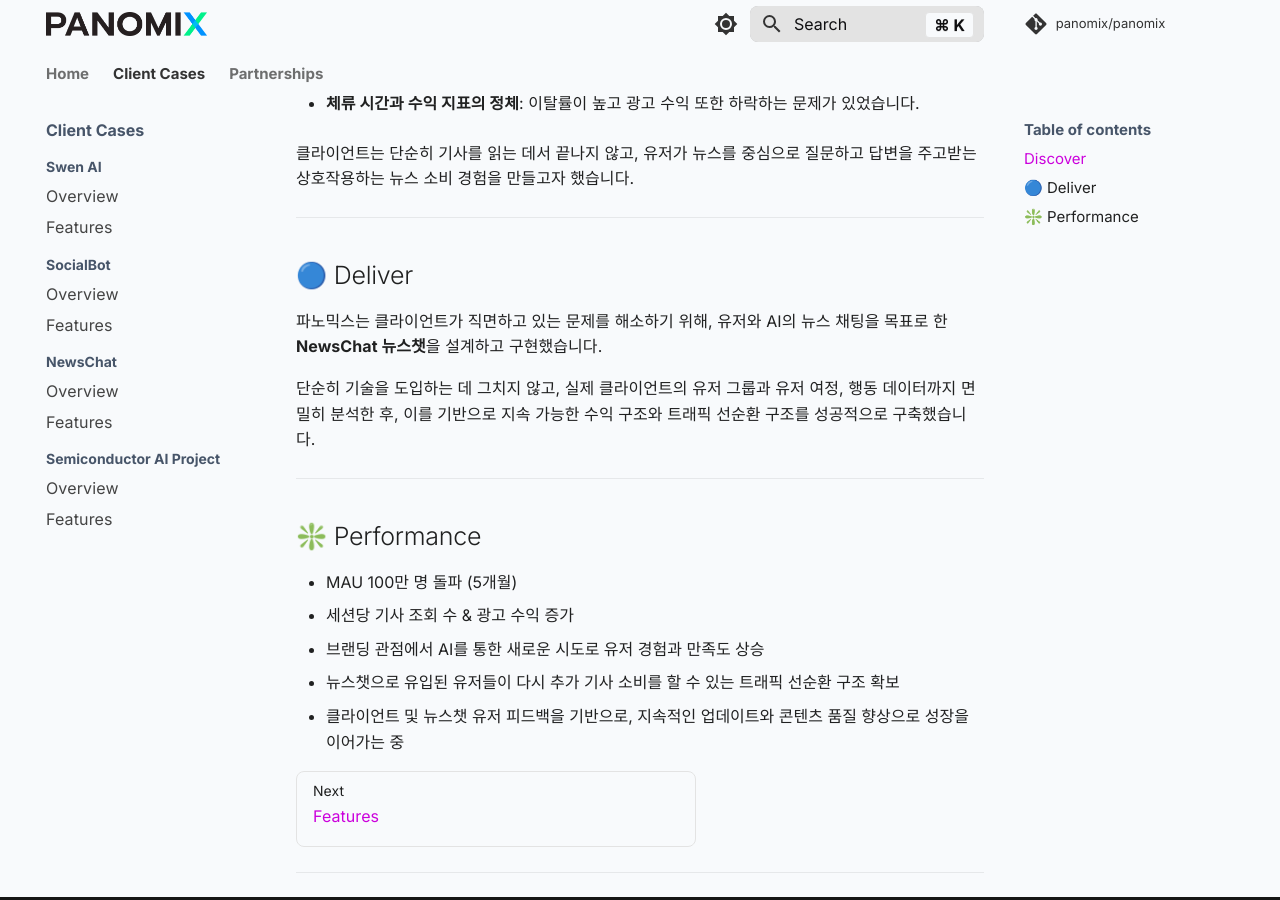
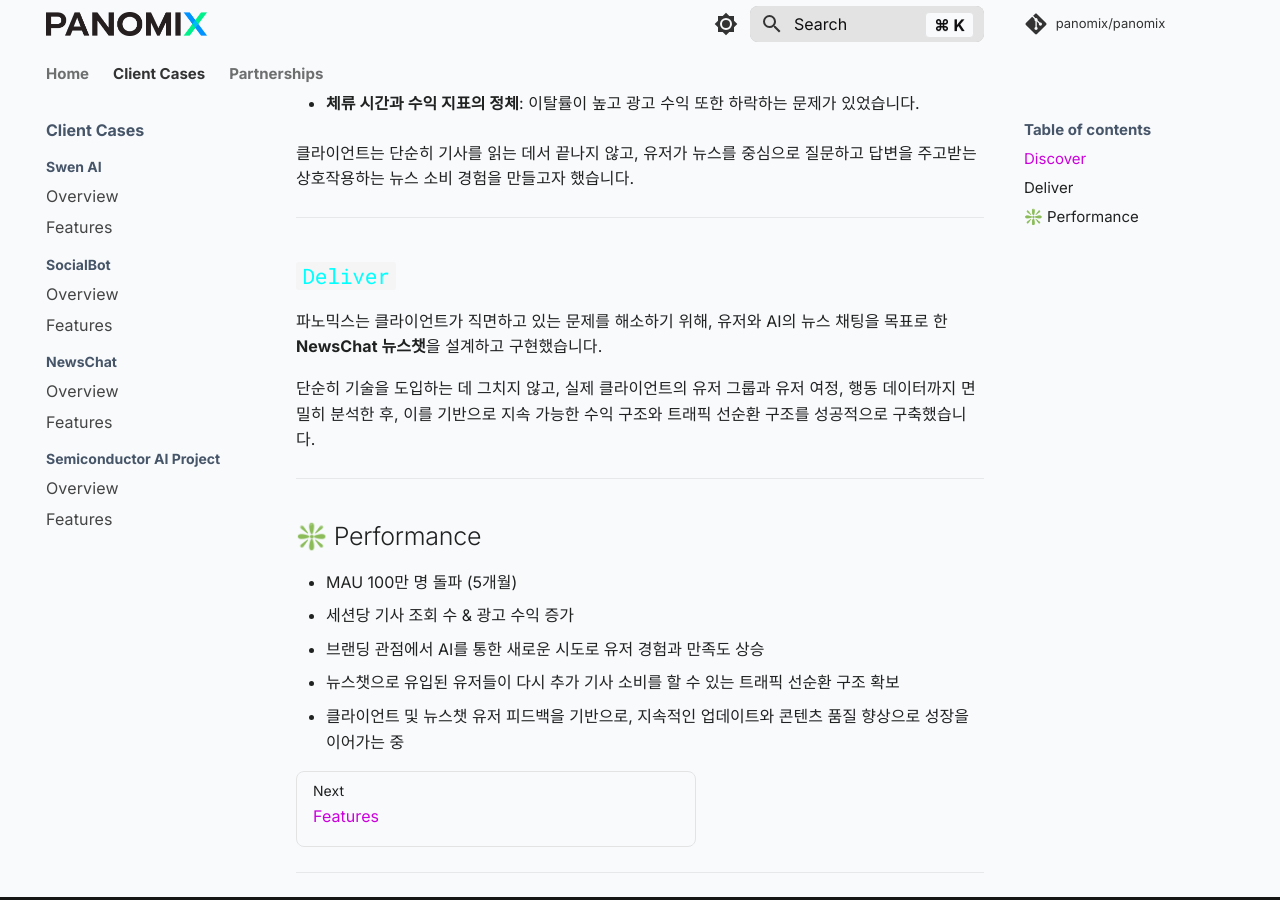
Before and after one commit to panomix/panomix, an MkDocs documentation site: the page built from docs/clients/newschat/newschat.md, in a window 1280 px wide and 900 px high, scrolled down 561 px. Built offline with MkDocs 1.6.1 and Material for MkDocs 9.7.7, drawn with Linux system fonts in a browser that asks for light colours; comment, search, counter and statistics services are not loaded.

Commit message:
Update newschat.md

```diff
--- a/docs/clients/newschat/newschat.md
+++ b/docs/clients/newschat/newschat.md
@@ -24,7 +24,7 @@
 
 ---
 
-## 🔵 Deliver
+## <code style="color : cyan">Deliver</code>
 
 파노믹스는 클라이언트가 직면하고 있는 문제를 해소하기 위해, 유저와 AI의 뉴스 채팅을 목표로 한 **NewsChat 뉴스챗**을 설계하고 구현했습니다.
 
```
